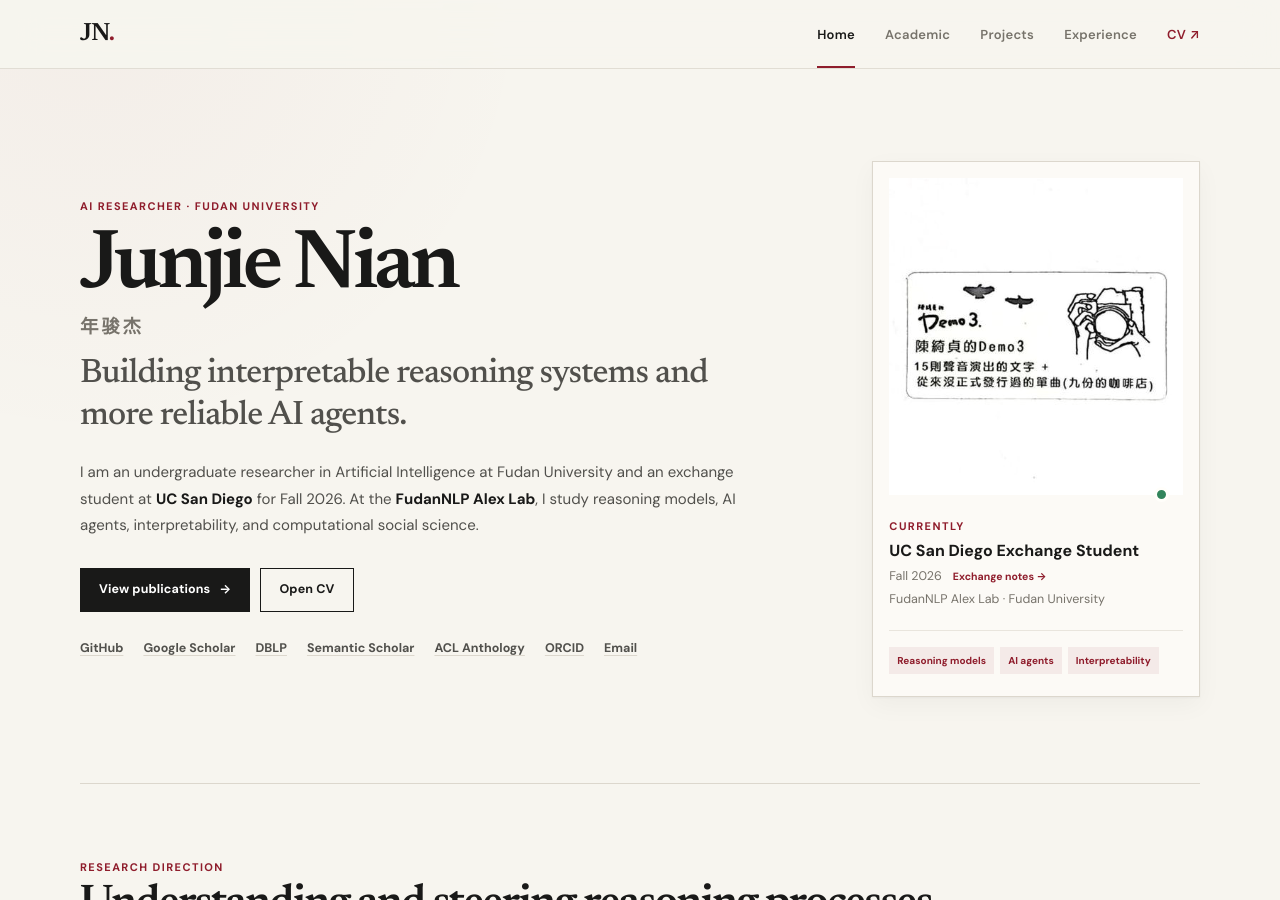
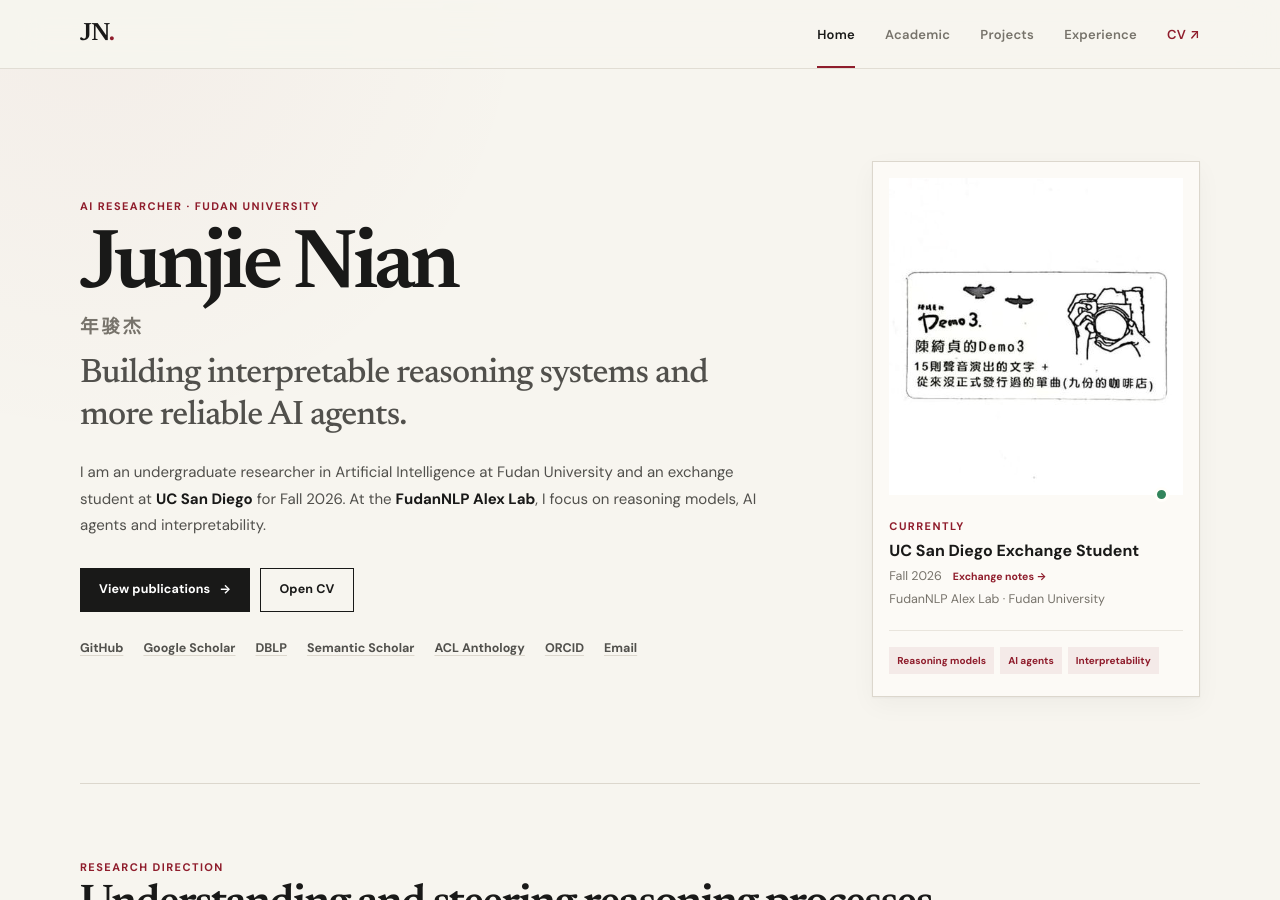
Before and after one commit to JunjieNian/JunjieNian.github.io, a Jekyll site: the page index.html, which Jekyll copies as it is, in a window 1280 px wide and 900 px high. Built offline with Jekyll 4.4.1, drawn with Linux system fonts in a browser that asks for light colours.

Commit message:
fix: made clear research focus

```diff
--- a/index.html
+++ b/index.html
@@ -64,8 +64,7 @@
                 <p class="hero-about">
                     I am an undergraduate researcher in Artificial Intelligence at Fudan University and an
                     exchange student at <strong>UC San Diego</strong> for Fall 2026. At the
-                    <strong>FudanNLP Alex Lab</strong>, I study reasoning models, AI agents, interpretability, and
-                    computational social science.
+                    <strong>FudanNLP Alex Lab</strong>, I focus on reasoning models, AI agents and interpretability.
                 </p>
                 <div class="hero-actions">
                     <a class="button button-primary" href="academic.html#publications">View publications <span aria-hidden="true">→</span></a>
```
